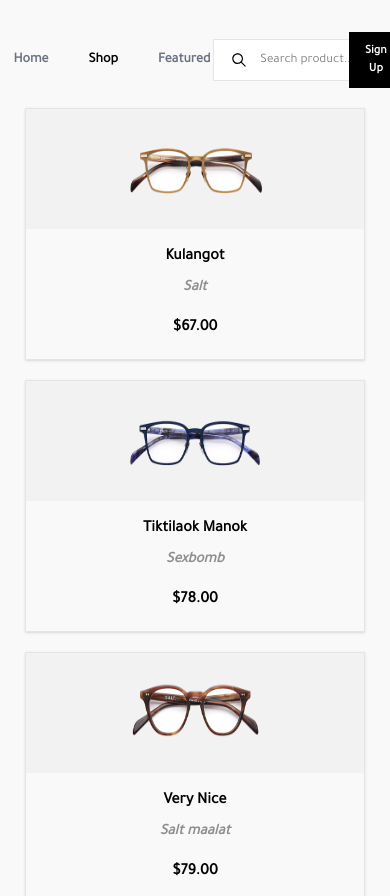
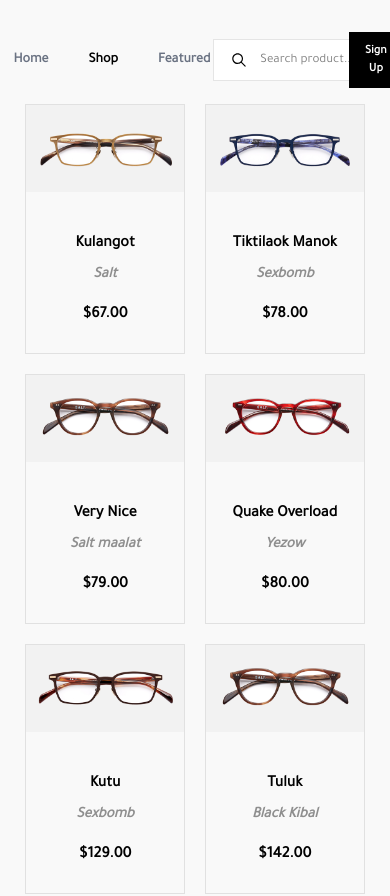
Before and after one commit to webhavilah/e-commerce, a React (Vite) app: page /shop in a window 390 px wide. Shown: the top 896 px of the page. Built offline with nearby package versions, Linux system fonts and the light colour scheme.

Commit message:
Made the Shop section responsive

```diff
--- a/src/components/HomeProduct.jsx
+++ b/src/components/HomeProduct.jsx
@@ -6,9 +6,9 @@ const HomeProduct = ({ data, sectionName }) => {
   return (
     <div className=" w-[80%] m-auto mt-20 h-auto pb-80">
       <div className="flex w-full justify-between">
-        <h1 className="text-black font-medium text-4xl pb-7">{sectionName}</h1>
+        <h1 className="text-black font-bold text-4xl pb-7">{sectionName}</h1>
         <h2
-          className="float-r font-100 text-xl underline"
+          className="float-r font-bold text-xl underline"
           onClick={() => {
             handleScroll();
             navigate("/featured");
@@ -17,7 +17,7 @@ const HomeProduct = ({ data, sectionName }) => {
           See All
         </h2>
       </div>
-      <div className="grid lg:grid-cols-3 gap-5 h-70 mb-10 w-full">
+      <div className="grid lg:grid-cols-3 gap-5 h-70 mb-40 w-full">
         {data.map((data, id) => {
           return (
             <div
@@ -33,9 +33,9 @@ const HomeProduct = ({ data, sectionName }) => {
                 />
               </div>
               <div className="bg-[#F9F9F9] p-4">
-                <h2 className="font-medium text-2xl">{data.brand}</h2>
+                <h2 className="font-bold text-2xl">{data.brand}</h2>
                 <p
-                  className="text-[#8E8E8E] font-medium "
+                  className="text-[#8E8E8E] font-bold "
                   style={{ fontStyle: "italic", fontSize: "17px" }}
                 >
                   {data.name}
--- a/src/salinaka_pages/Home.jsx
+++ b/src/salinaka_pages/Home.jsx
@@ -55,6 +55,7 @@ const Home = () => {
       </div>
      <HomeProduct data={data} sectionName='Featured Products'/>
      <HomeProduct data={dataTwo} sectionName='Recommended Products'/>
+
       {/* <div className=" w-[80%] m-auto mt-20 h-auto pb-100">
         <div className="flex w-full justify-between">
           <h1 className="text-black font-medium text-4xl pb-7">
--- a/src/salinaka_pages/Shop.jsx
+++ b/src/salinaka_pages/Shop.jsx
@@ -2,45 +2,43 @@ import React, { useEffect, useRef } from 'react';
 import logo from "../assets/salinaka-logo.png";
 import { IoIosSearch } from "react-icons/io";
 import { AiOutlineShopping } from "react-icons/ai";
-import dataFour from '../consumable/featured-four'
+import dataFour from '../consumable/featured-four';
 import { handleScroll } from "../utils/handleScroll";
 import { Link, NavLink, useNavigate } from 'react-router-dom';
 
 const Shop = () => {
-  const navigate = useNavigate  ()
+  const navigate = useNavigate();
   const navbar = useRef(null);
+
   useEffect(() => {
-    const handleScroll = () => {
+    const handleScrollNav = () => {
       if (navbar.current) {
         if (window.scrollY < 50) {
           navbar.current.classList.add("h-30");
-          navbar.current.classList.remove("shadow-md", "h-[10%]", 'bg-white');
+          navbar.current.classList.remove("shadow-md", "h-[10%]", "bg-white");
         } else {
-          navbar.current.classList.add("shadow-md", "h-[10%]", 'bg-white');
+          navbar.current.classList.add("shadow-md", "h-[10%]", "bg-white");
           navbar.current.classList.remove("bg-red-500");
         }
       }
     };
-    window.addEventListener("scroll", handleScroll);
-    return () => window.removeEventListener("scroll", handleScroll);
+    window.addEventListener("scroll", handleScrollNav);
+    return () => window.removeEventListener("scroll", handleScrollNav);
   }, []);
+
   return (
     <div>
-      <header
-            ref={navbar}
-            className="h-30 fixed w-full z-50  flex items-center justify-center top-0 "
-          >
+      <header ref={navbar} className="h-30 fixed w-full z-50 flex items-center justify-center top-0">
         <nav className="flex justify-center items-center w-[94%]">
           <div className="w-[60%]">
-                <ul className="flex  items-center ">
+            <ul className="flex items-center">
               <Link to="/">
                 <img src={logo} className="h-[50px]" alt="" />
               </Link>
               <NavLink
                 onClick={handleScroll}
                 className={({ isActive }) =>
-                      `${isActive ? " text-black" : "text-gray-500"
-                      } text-sm font-semibold hover:bg-[#0000000e] px-5 transition py-2.5`
+                  `${isActive ? "text-black" : "text-gray-500"} text-sm font-semibold hover:bg-[#0000000e] px-5 transition py-2.5`
                 }
                 to="/"
               >
@@ -49,8 +47,7 @@ const Shop = () => {
               <NavLink
                 onClick={handleScroll}
                 className={({ isActive }) =>
-                      `${isActive ? " text-black" : "text-gray-500"
-                      } text-sm font-semibold hover:bg-[#0000000e] px-5 transition py-2.5`
+                  `${isActive ? "text-black" : "text-gray-500"} text-sm font-semibold hover:bg-[#0000000e] px-5 transition py-2.5`
                 }
                 to="/shop"
               >
@@ -59,8 +56,7 @@ const Shop = () => {
               <NavLink
                 onClick={handleScroll}
                 className={({ isActive }) =>
-                      `${isActive ? " text-black" : "text-gray-500"
-                      } text-sm font-semibold hover:bg-[#0000000e] px-5 transition py-2.5`
+                  `${isActive ? "text-black" : "text-gray-500"} text-sm font-semibold hover:bg-[#0000000e] px-5 transition py-2.5`
                 }
                 to="/featured"
               >
@@ -69,8 +65,7 @@ const Shop = () => {
               <NavLink
                 onClick={handleScroll}
                 className={({ isActive }) =>
-                      `${isActive ? " text-black" : "text-gray-500"
-                      } text-sm font-semibold hover:bg-[#0000000e] px-5 transition py-2.5`
+                  `${isActive ? "text-black" : "text-gray-500"} text-sm font-semibold hover:bg-[#0000000e] px-5 transition py-2.5`
                 }
                 to="/recommended"
               >
@@ -78,71 +73,80 @@ const Shop = () => {
               </NavLink>
             </ul>
           </div>
+
           <div className="flex w-[50%] justify-between">
             <div className="flex items-center w-[60%]">
               <div className="bg-white flex space-x-3 border border-[#E5E5E5] items-center px-4 py-2">
                 <IoIosSearch className="text-lg" />
                 <input
                   type="text"
-                      className=" placeholder:text-[13px] pr-15 focus:ring-0 focus:border-transparent focus:outline-none"
+                  className="placeholder:text-[13px] pr-15 focus:ring-0 focus:border-transparent focus:outline-none"
                   placeholder="Search product..."
                 />
               </div>
-                  <div className="hover:bg-[#F2F2F2] text-center py-2.5 px-4 ">
-                    <AiOutlineShopping className="text-2xl text-black " />
+              <div className="hover:bg-[#F2F2F2] text-center py-2.5 px-4">
+                <AiOutlineShopping className="text-2xl text-black" />
               </div>
             </div>
+
             <div className="w-[26%] flex items-center space-x-3.5 justify-between">
-                  <button onClick={() => {
-                    handleScroll()
-                    navigate('/signup')
-                  }} className="bg-black text-white text-[12px] font-semibold py-2.5 px-4 hover:bg-neutral-800 transition duration-400">
+              <button
+                onClick={() => {
+                  handleScroll();
+                  navigate('/signup');
+                }}
+                className="bg-black text-white text-[12px] font-semibold py-2.5 px-4 hover:bg-neutral-800 transition duration-400"
+              >
                 Sign Up
               </button>
-                  <button onClick={() => {
-                    handleScroll()
-                    navigate('/signin')
-                  }} className="bg-[#f2f2f2] text-gray-500 text-[12px] font-semibold py-[9px] px-4 border border-[#DFDFDF] hover:bg-white transition duration-400">
+              <button
+                onClick={() => {
+                  handleScroll();
+                  navigate('/signin');
+                }}
+                className="bg-[#f2f2f2] text-gray-500 text-[12px] font-semibold py-[9px] px-4 border border-[#DFDFDF] hover:bg-white transition duration-400"
+              >
                 Sign In
               </button>
             </div>
           </div>
         </nav>
       </header>
-       <div className="mt-27">
-          <div className="w-[87%] m-auto h-[70vh]">
-            <div className="grid lg:grid-cols-7 gap-5 h-70 w-full ">
-          {dataFour.map((dataFour, id) => {
-            return (
+
+      <div className="mt-26">
+        <div className="w-[87%] m-auto h-auto">
+          <div className="grid xl:grid-cols-7 lg:grid-cols-5 md:grid-cols-4 grid-cols-2 gap-5 h-70 w-full">
+            {dataFour.map((item, id) => (
               <div
                 key={id}
-                className="w-full gap-6 border border-[#E5E5E5] shadow-sm transition-all cursor-pointer"
+                className="relative group w-full gap-6 border border-[#E1E1E1] cursor-pointer flex flex-col overflow-hidden h-[250px]"
               >
-                <div className="h-[120px] bg-[#F2F2F2] ">
+                <div className="h-[120px] bg-[#F2F2F2] flex items-center justify-center transition-all duration-300 group-hover:h-20">
                   <img
-                    src={dataFour.imgUrl}
-                    alt={dataFour.brand + "'s image"}
-                    className=" mx-auto w-35 h-full hover:scale-110 transition-transform duration-300"
+                    src={item.imgUrl}
+                    alt={item.brand + "'s image"}
+                    className="mx-auto w-35 h-full transition-transform duration-300 group-hover:scale-90"
                   />
                 </div>
-                <div className="bg-[#F9F9F9] p-4 text-center h-[130px]">
-                  <h2 className="font-bold text-1xl">{dataFour.brand}</h2>
-                  <p
-                    className="text-[#8E8E8E] font-bold pt-2"
-                    style={{ fontStyle: "italic", fontSize: "15px" }}
-                  >
-                    {dataFour.name}
+
+                <div className="bg-[#F9F9F9] py-4 text-center flex-1 transition-all duration-300">
+                  <h2 className="font-bold text-1xl">{item.brand}</h2>
+                  <p className="text-[#8E8E8E] font-bold pt-2 italic text-[15px]">
+                    {item.name}
                   </p>
-                  <h3 className='pt-4 font-bold'>{dataFour.amount}</h3>
+                  <h3 className="py-4 font-bold">{item.amount}</h3>
+                </div>
+
+                <div className="absolute bottom-0 left-0 w-full mt-30 bg-black text-white text-center font-bold text-sm py-2 transform translate-y-full group-hover:translate-y-0 transition-transform duration-300">
+                  <p>Add to basket</p>
                 </div>
               </div>
-            );
-          })}
+            ))}
           </div>
         </div>
       </div>
     </div>
-  )
-}
+  );
+};
 
 export default Shop;
```
Also changed, not shown: src/salinaka_pages/SignIn.jsx (line endings or trailing spaces). Lines whose indentation alone changed are shown as unchanged.
